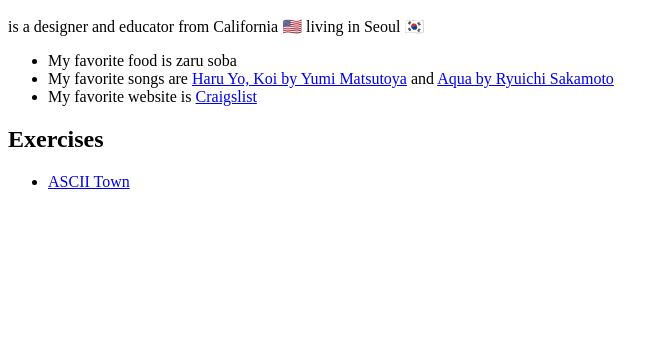
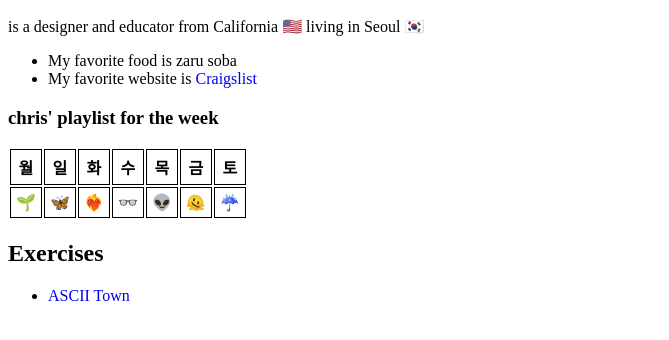
Before and after one commit to chris-hamamoto/UIDesign1, a plain HTML site: page index.html in a window 1280 px wide. Shown: the part 136-476 px from the top of the page, without its empty margins (0-669 px from the left). Drawn offline with Linux system fonts and the light colour scheme.

Commit message:
added my playlist

```diff
--- a/index.html
+++ b/index.html
@@ -5,7 +5,16 @@
   <title>Chris' Website | UI Design Programming 1</title>
   <meta charset="utf-8" />
 </head>
+<style>
+  a {
+    text-decoration: none;
+  }
+  th, td {
+    border: 1px solid black;
+    padding: 5px;
+  }
 
+</style>
 <body>
 
   <!-- this is where my code is-->
@@ -22,9 +31,29 @@
       <p class="desc">is a designer and educator from California 🇺🇸 living in Seoul 🇰🇷</p>
       <ul>
         <li>My favorite food is zaru soba</li>
-        <li>My favorite songs are <a href="https://youtu.be/zUuEf-3L6lk">Haru Yo, Koi by Yumi Matsutoya</a> and <a href="https://www.youtube.com/watch?v=gSuHD4jzNJ0">Aqua by Ryuichi Sakamoto</a></li>
         <li>My favorite website is <a href="https://seoul.craigslist.org/">Craigslist</a></li>
       </ul>
+      <h3>chris' playlist for the week</h3>
+      <table>
+        <tr>
+          <th>월</th>
+          <th>일</th>
+          <th>화</th>
+          <th>수</th>
+          <th>목</th>
+          <th>금</th>
+          <th>토</th>
+        </tr>
+        <tr>
+          <td><a href="https://www.youtube.com/watch?v=zUuEf-3L6lk">🌱</a></td>
+          <td><a href="https://www.youtube.com/watch?v=XphyMFdyyEg">🦋</a></td>
+          <td><a href="https://www.youtube.com/watch?v=r9AEGPB6qIU">❤️‍🔥</a></td>
+          <td><a href="https://www.youtube.com/watch?v=o6wtDPVkKqI">👓</a></td>
+          <td><a href="https://www.youtube.com/watch?v=ktc9hsSfUck">👽</a></td>
+          <td><a href="https://www.youtube.com/watch?v=-VjAeaGu5x4">🫠</a></td>
+          <td><a href="https://www.youtube.com/watch?v=gSuHD4jzNJ0">☔️</a></td>
+        </tr>
+      </table>
 
       <!-- add projects -->
       <h2>Exercises</h2>
```
